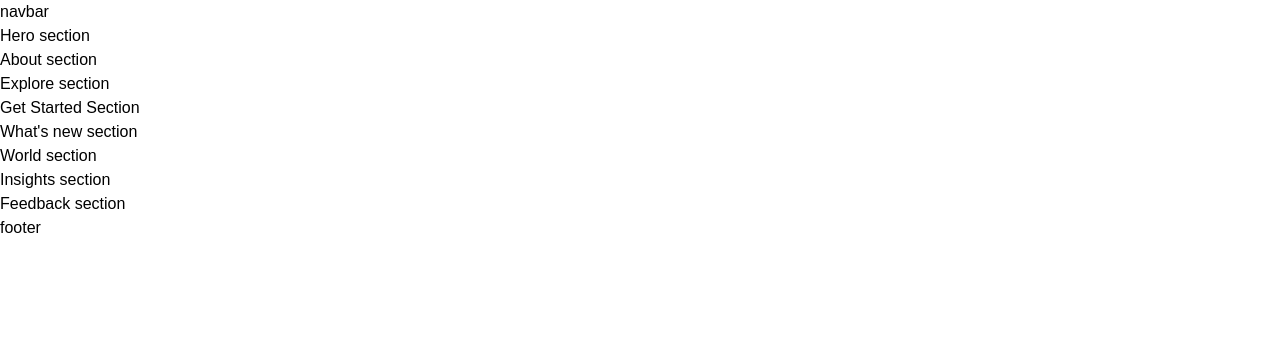
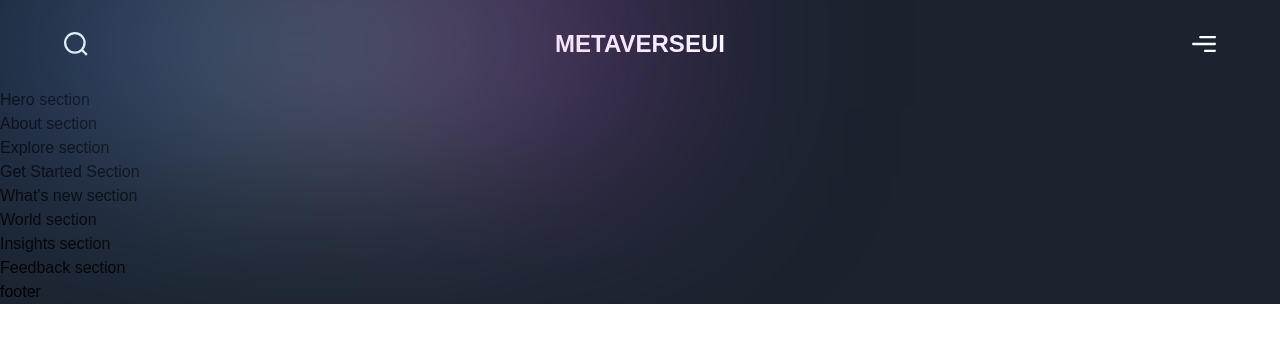
Before and after one commit to jeanchaneto/next13-framer-motion, a Next.js app: page / in a window 1280 px wide. Shown: the top 342 px of the page. Built offline with nearby package versions, Linux system fonts and the light colour scheme; a web font is replaced by a local one.

Commit message:
Implment Navbar

```diff
--- a/app/page.js
+++ b/app/page.js
@@ -2,7 +2,7 @@
 import { About, Explore, Feedback, GetStarted, Hero, Insights, WhatsNew, World } from '../sections';
 
 const Page = () => (
-  <div>
+  <div className="bg-primary-black overflow-hidden">
     <Navbar />
     <Hero />
     <About />
--- a/components/Navbar.jsx
+++ b/components/Navbar.jsx
@@ -1,9 +1,33 @@
 'use client';
 
+import { motion } from 'framer-motion';
+import styles from "../styles";
+import { navVariants } from "../utils/motion";
+
 const Navbar = () => (
-  <nav>
-    navbar
-  </nav>
+  <motion.nav
+    variants={navVariants}
+    initial="hidden"
+    whileInView="show"
+    className={`${styles.xPaddings} py-8 relative`}
+  >
+    <div className="absolute w-[50%] inset-0 gradient-01" />
+    <div className={`${styles.innerWidth} mx-auto flex justify-between gap-8`}>
+      <img
+        src="/search.svg"
+        alt="search"
+        className="w-[24px] h-[24px] object-contain"
+      />
+      <h2 className=" font-extrabold text-[24px] leading-[24px] text-white">
+        METAVERSEUI
+      </h2>
+      <img
+        src="/menu.svg"
+        alt="menu"
+        className=" w-[24px] h-[24px] object-contain"
+      />
+    </div>
+  </motion.nav>
 );
 
 export default Navbar;
```
